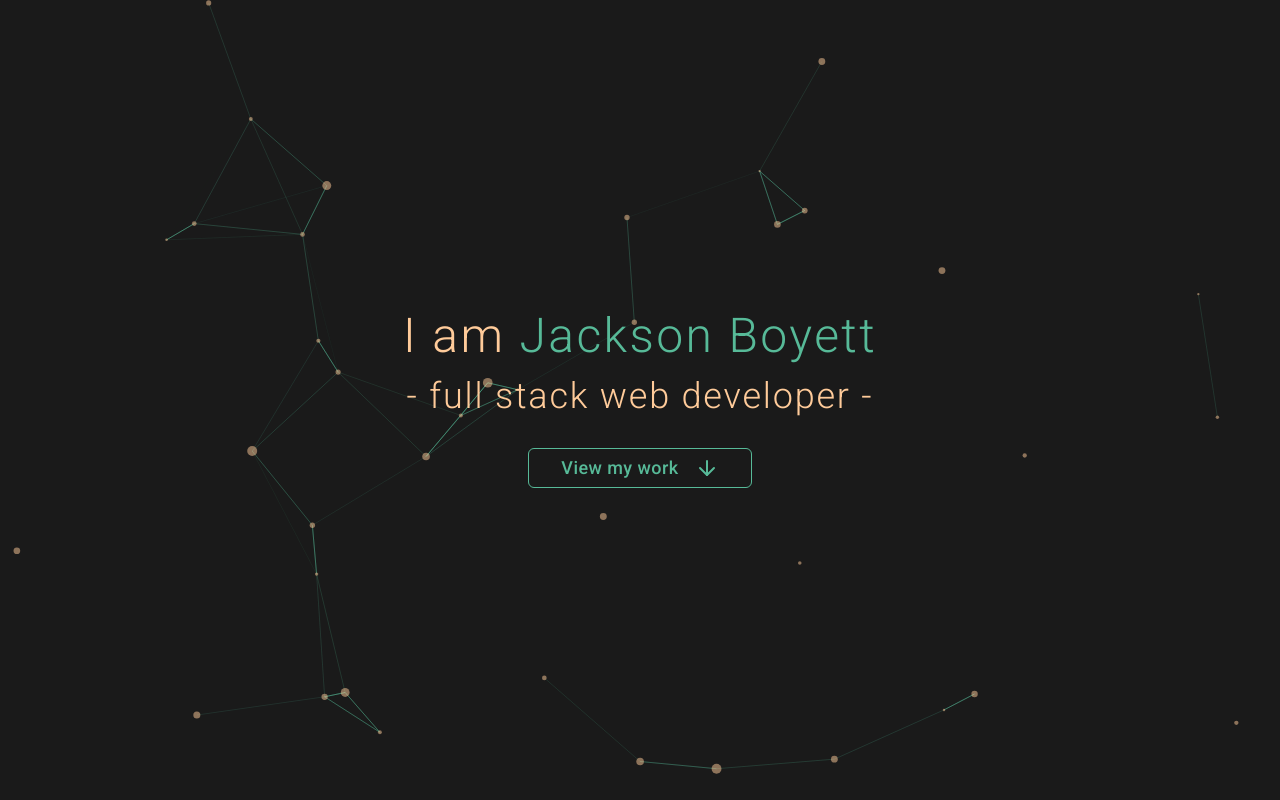
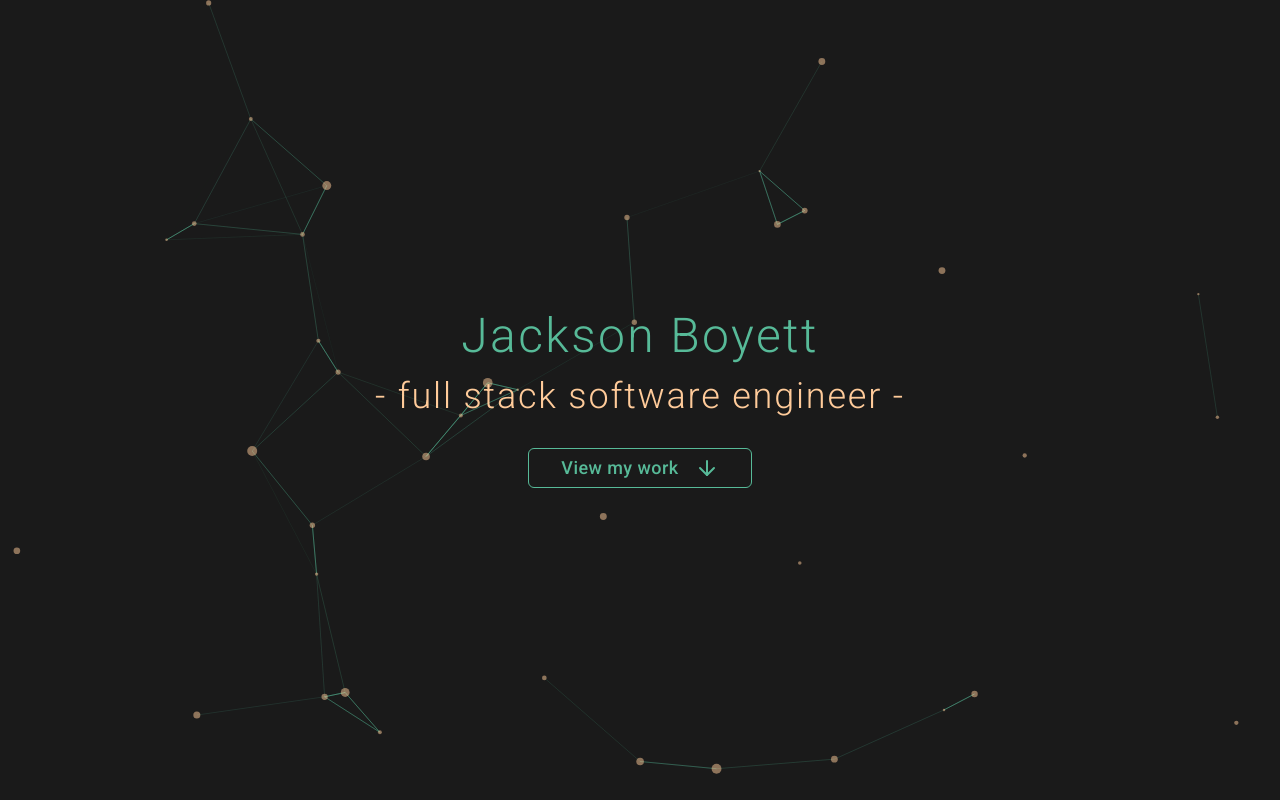
Before and after one commit to jacksonboyett/portfolio_v3, a Next.js app: page / in a window 1280 px wide. Shown: the top 800 px of the page. Built offline with nearby package versions, Linux system fonts and the light colour scheme.

Commit message:
change title

```diff
--- a/components/Footer.tsx
+++ b/components/Footer.tsx
@@ -36,7 +36,7 @@ function Footer({ home, executeScroll }: FooterProps) {
             width={36}
           />
         </Link>
-        <Link href="https://www.linkedin.com/in/jackson-boyett-a24915279/">
+        <Link href="https://www.linkedin.com/in/jacksonboyett/">
           <Image
             className="hover:scale-110 transition-all duration-500"
             src="/linkedin.png"
--- a/components/Hero.tsx
+++ b/components/Hero.tsx
@@ -18,12 +18,12 @@ function Hero({ executeScroll, about }: HeroProps) {
     <div id='home' className="h-screen flex flex-col items-center justify-center text-center relative">
       <AnimateDownOnView>
         <h1 className="text-3xl sm:text-5xl tracking-wider text-secondary">
-          I am <span className="text-primary">Jackson Boyett</span>
+          <span className="text-primary">Jackson Boyett</span>
         </h1>
       </AnimateDownOnView>
       <AnimateUpOnView>
         <h2 className="text-secondary text-2xl sm:text-4xl tracking-wider mt-4">
-          - full stack web developer -
+          - full stack software engineer -
         </h2>
       </AnimateUpOnView>
       <AnimateUpOnViewWithDelay>
--- a/components/framer/AnimateUpOnViewWithDelay.tsx
+++ b/components/framer/AnimateUpOnViewWithDelay.tsx
@@ -8,7 +8,7 @@ function AnimateUpOnViewWithDelay({children}: any) {
 initial="hidden"
 whileInView="visible"
 viewport={{ once: true }}
-transition={{ type: "linear", duration: 1, delay: 3}}
+transition={{ type: "linear", duration: 1, delay: 2.5}}
 variants={{
 	visible: { opacity: 1, y: 0 },
 	hidden: { opacity: 0, y: "150%" },
```
